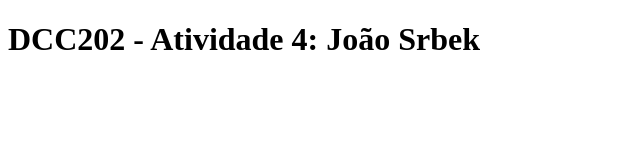
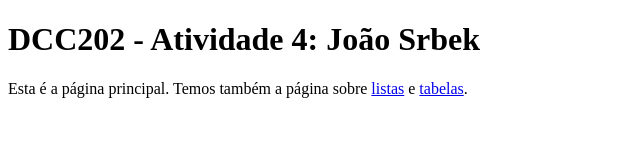
Before and after one commit to ufjf-dcc202/ufjf-dcc202-2023-3-b-atv4-JoaoSrbek, a website: page index.html in a window 1280 px wide. Shown: the whole page, without its empty margins (0-640 px from the left). Drawn offline with Linux system fonts and the light colour scheme.

Commit message:
adiciona links de tabelas e listas

```diff
--- a/index.html
+++ b/index.html
@@ -8,7 +8,7 @@
 <body>
     <main>
         <h1>DCC202 - Atividade 4: João Srbek</h1>
-        <p></p>
+        <p>Esta é a página principal. Temos também a página sobre <a href="listas.html">listas</a> e <a href="tabelas.html">tabelas</a>.</p>
     </main>
 </body>
 </html>
```
